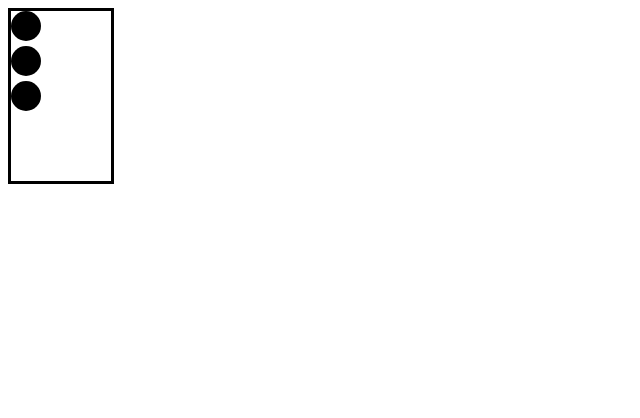
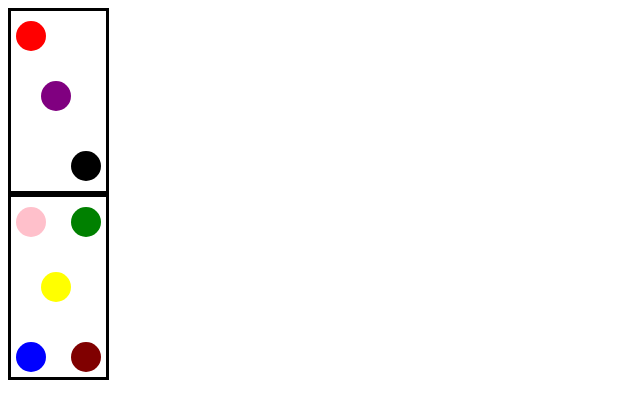
Before and after one commit to rafa-simoes22/domino, a plain HTML site: page index.html in a window 1280 px wide. Shown: the whole page, without its empty margins (0-640 px from the left). Drawn offline with Linux system fonts and the light colour scheme.

Commit message:
começando a se parecer

```diff
--- a/index.html
+++ b/index.html
@@ -5,8 +5,8 @@
     <title>Dominó</title>
     <style>
         .formato_03{
-            width: 100px;
-            height: 170px;
+            width: 95px;
+            height: 180px;
             border: color;
             border-style: solid;
         }
@@ -14,16 +14,21 @@
             width: 30px;
             height: 30px;
             border-radius: 15px;
-            background-color: black;
+            background-color: red;
             margin-bottom: 5px;
-            padding-right: 5;
+            position: relative;
+            left: 5px;
+            top: 10px;
         }
         .bolinha_2{
             width: 30px;
             height: 30px;
             border-radius: 15px;
-            background: black;
+            background: purple;
             margin-bottom: 5px;
+            position: relative;
+            top: 35px;
+            left: 30px;
         }
         .bolinha_3{
             width: 30px;
@@ -31,6 +36,67 @@
             border-radius: 15px;
             background: black;
             margin-bottom: 5px;
+            position: relative;
+            top: 70px;
+            left: 60px;
+        }
+
+
+        .formato_05{
+            width: 95px;
+            height: 180px;
+            border: color;
+            border-style: solid;
+        }
+        .bolinha_01{
+            width: 30px;
+            height: 30px;
+            border-radius: 15px;
+            background-color: pink;
+            margin-bottom: 5px;
+            position: relative;
+            left: 5px;
+            top: 10px;
+        }
+        .bolinha_02{
+            width: 30px;
+            height: 30px;
+            border-radius: 15px;
+            background-color: green;
+            margin-bottom: 5px;
+            position: relative;
+            left: 60px;
+            top: -25px;
+        }
+        .bolinha_03{
+            width: 30px;
+            height: 30px;
+            border-radius: 15px;
+            background-color: yellow;
+            margin-bottom: 5px;
+            position: relative;
+            left: 30px;
+            top: 5px;
+        }
+        .bolinha_04{
+            width: 30px;
+            height: 30px;
+            border-radius: 15px;
+            background-color: blue;
+            margin-bottom: 5px;
+            position: relative;
+            left: 5px;
+            top: 40px;
+        }
+        .bolinha_05{
+            width: 30px;
+            height: 30px;
+            border-radius: 15px;
+            background-color: maroon;
+            margin-bottom: 5px;
+            position: relative;
+            left: 60px;
+            top: 5px;
         }
     </style>
 </head>
```
